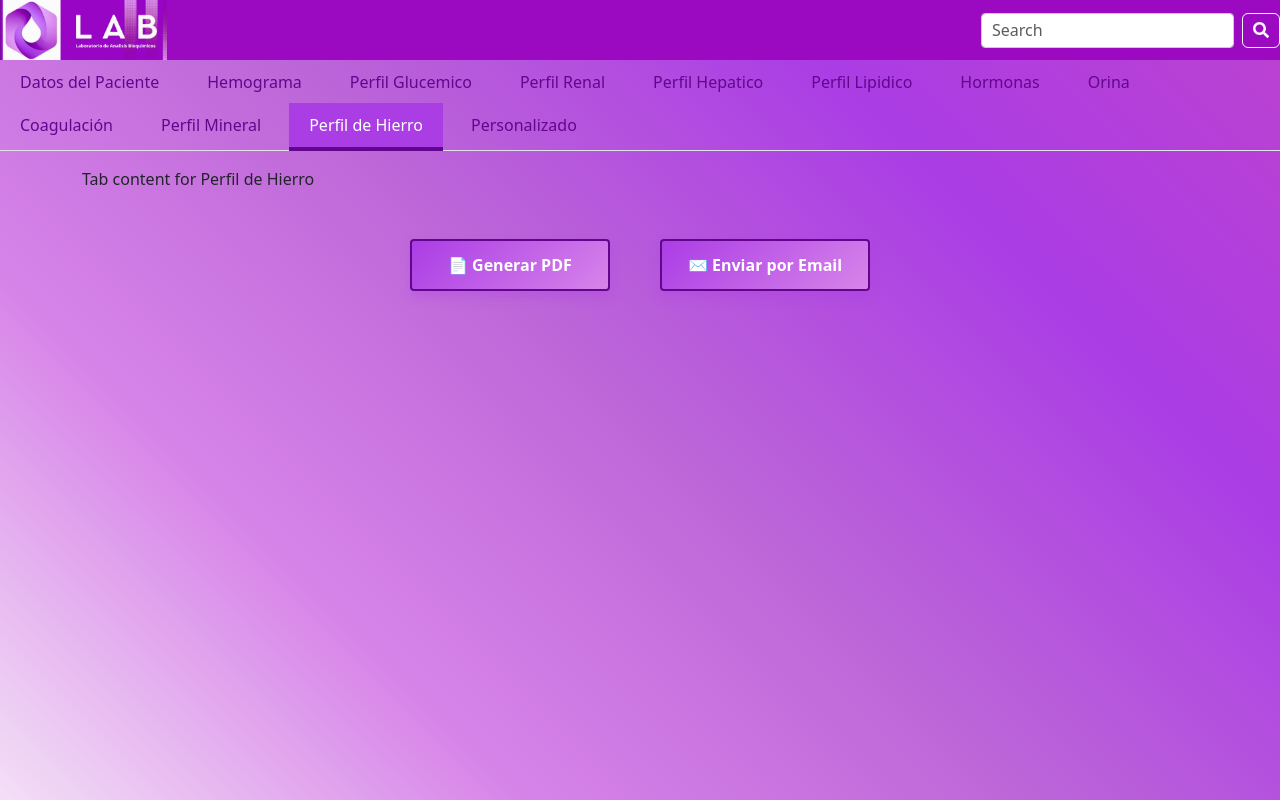
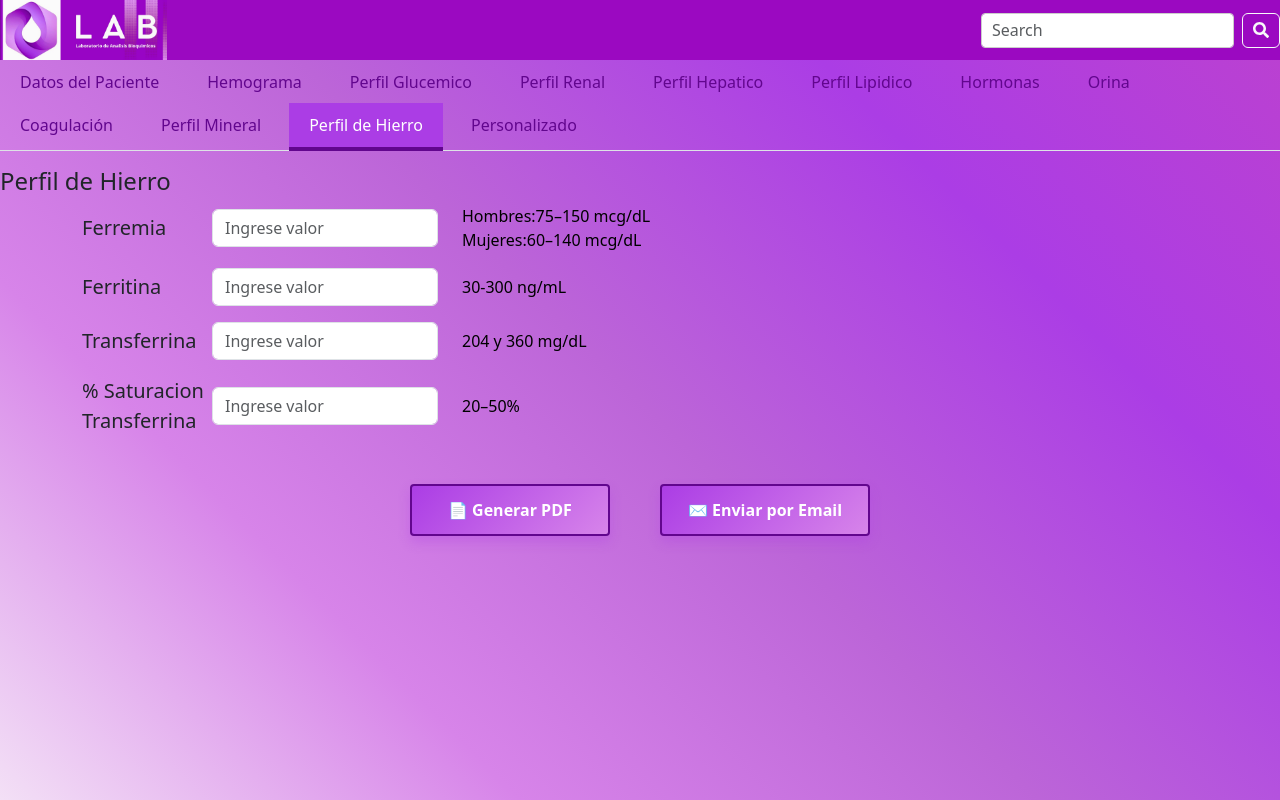
Before and after one commit to Natividadrodriguez/resultsync, a React (Vite) app: page /cargaresultados in a window 1280 px wide. Both pictures are taken after a click on the tab "Perfil de Hierro". Built offline with nearby package versions, Linux system fonts and the light colour scheme.

Commit message:
Completo tans Perfil hierro y personalizado

```diff
--- a/src/Components/CargaResultados/CargaResultados.jsx
+++ b/src/Components/CargaResultados/CargaResultados.jsx
@@ -916,15 +916,194 @@ const CargaResultados = () => {
       </Tab>
 
       <Tab eventKey="perfil-hierro" title="Perfil de Hierro">
-        <div className="container">
-          <p>Tab content for Perfil de Hierro</p>
+         <div>
+
+        <h4>Perfil de Hierro</h4>
+    <div className="container">
+      <Form>
+        <Form.Group className="row align-items-center mb-3">
+          <div className='col-lg-4 col-md-8 d-flex align-items-center'>
+            <div style={{ minWidth: '130px', flexShrink: 0 }}>
+          <Form.Label className="me-2 mb-0 fs-5">Ferremia</Form.Label>
+          <div className='solo-en-pdf'>Metodo: <br/>
+             ?</div>
+            </div>
+
+            <Form.Control type="text" placeholder="Ingrese valor" />
+          </div>
+          <div className="col-sm-4">
+            <div style={{ fontSize: '1rem', color: '#000' }}>Hombres:75–150 mcg/dL</div>
+             <div style={{ fontSize: '1rem', color: '#000' }}>Mujeres:60–140 mcg/dL</div>
+          </div>
+        </Form.Group>
+
+         <Form.Group className="row align-items-center mb-3">
+          <div className='col-lg-4 col-md-8 d-flex align-items-center'>
+            <div style={{ minWidth: '130px', flexShrink: 0 }}>
+            <Form.Label className="me-2 mb-0 fs-5">Ferritina</Form.Label>
+            <div className='solo-en-pdf'>Metodo: <br/>
+             ?</div>
+            </div>
+
+            <Form.Control type="text" placeholder="Ingrese valor" />
+          </div>
+          <div className="col-sm-4">
+            <div style={{ fontSize: '1rem', color: '#000' }}>30-300 ng/mL</div>
+          </div>
+        </Form.Group>
+
+        <Form.Group className="row align-items-center mb-3">
+          <div className='col-lg-4 col-md-8 d-flex align-items-center'>
+            <div style={{ minWidth: '130px', flexShrink: 0 }}>
+            <Form.Label className="me-2 mb-0 fs-5">Transferrina</Form.Label>
+            <div className='solo-en-pdf'>Metodo: <br/>
+             ?</div>
+            </div>
+
+            <Form.Control type="text" placeholder="Ingrese valor" />
+          </div>
+          <div className="col-sm-4">
+            <div style={{ fontSize: '1rem', color: '#000' }}>204 y 360 mg/dL</div>
+          </div>
+        </Form.Group>
+      <Form.Group className="row align-items-center mb-3">
+          <div className='col-lg-4 col-md-8 d-flex align-items-center'>
+            <div style={{ minWidth: '130px', flexShrink: 0 }}>
+            <Form.Label className="me-2 mb-0 fs-5">% Saturacion <br />Transferrina</Form.Label>
+            <div className='solo-en-pdf'>Metodo: <br/>
+             ?</div>
+            </div>
+
+            <Form.Control type="text" placeholder="Ingrese valor" />
+          </div>
+          <div className="col-sm-4">
+            <div style={{ fontSize: '1rem', color: '#000' }}>20–50%</div>
+          </div>
+        </Form.Group>
+
+
+
+        </Form>
         </div>
+</div>
       </Tab>
 
       <Tab eventKey="personalizado" title="Personalizado">
-        <div className="container">
-          <p>Tab content for Personalizado</p>
-        </div>
+         <div>
+
+    <div className="container">
+      <Form>
+
+        <Form.Group className="row align-items-start mb-3">
+          <div className='col-md-4 col-6 mb-2 mb-md-0'>
+            <Form.Control
+              type="text"
+              placeholder="Determinación"
+              className="mb-1"
+            />
+
+          </div>
+          <div className='col-md-4 col-6 mb-2 mb-md-0'>
+            <Form.Control
+              type="text"
+              placeholder="Ingrese valor"
+            />
+          </div>
+
+          <div className='col-md-4 col-6'>
+            <Form.Control
+              type="text"
+              placeholder="Valores normales"
+            />
+
+          </div>
+
+          <div className='col-md-4'>
+              Metodo: <br/>
+              <Form.Control
+                type="text"
+                placeholder="Ingrese método"
+              />
+            </div>
+
+        </Form.Group>
+ <br />
+ <br />
+
+         <Form.Group className="row align-items-start mb-3">
+          <div className='col-md-4 col-6 mb-2 mb-md-0'>
+            <Form.Control
+              type="text"
+              placeholder="Determinación"
+              className="mb-1"
+            />
+
+          </div>
+          <div className='col-md-4 col-6 mb-2 mb-md-0'>
+            <Form.Control
+              type="text"
+              placeholder="Ingrese valor"
+            />
+          </div>
+
+          <div className='col-md-4 col-6'>
+            <Form.Control
+              type="text"
+              placeholder="Valores normales"
+            />
+
+          </div>
+
+          <div className='col-md-4'>
+              Metodo: <br/>
+              <Form.Control
+                type="text"
+                placeholder="Ingrese método"
+              />
+            </div>
+
+        </Form.Group>
+        <br />
+        <br />
+        <Form.Group className="row align-items-start mb-3">
+          <div className='col-md-4 col-6 mb-2 mb-md-0'>
+            <Form.Control
+              type="text"
+              placeholder="Determinación"
+              className="mb-1"
+            />
+
+          </div>
+          <div className='col-md-4 col-6 mb-2 mb-md-0'>
+            <Form.Control
+              type="text"
+              placeholder="Ingrese valor"
+            />
+          </div>
+
+          <div className='col-md-4 col-6'>
+            <Form.Control
+              type="text"
+              placeholder="Valores normales"
+            />
+
+          </div>
+
+          <div className='col-md-4'>
+              Metodo: <br/>
+              <Form.Control
+                type="text"
+                placeholder="Ingrese método"
+              />
+            </div>
+
+        </Form.Group>
+
+
+
+      </Form>
+    </div>
+  </div>
       </Tab>
     </Tabs>
     <div className="botones-container mt-5">
```
